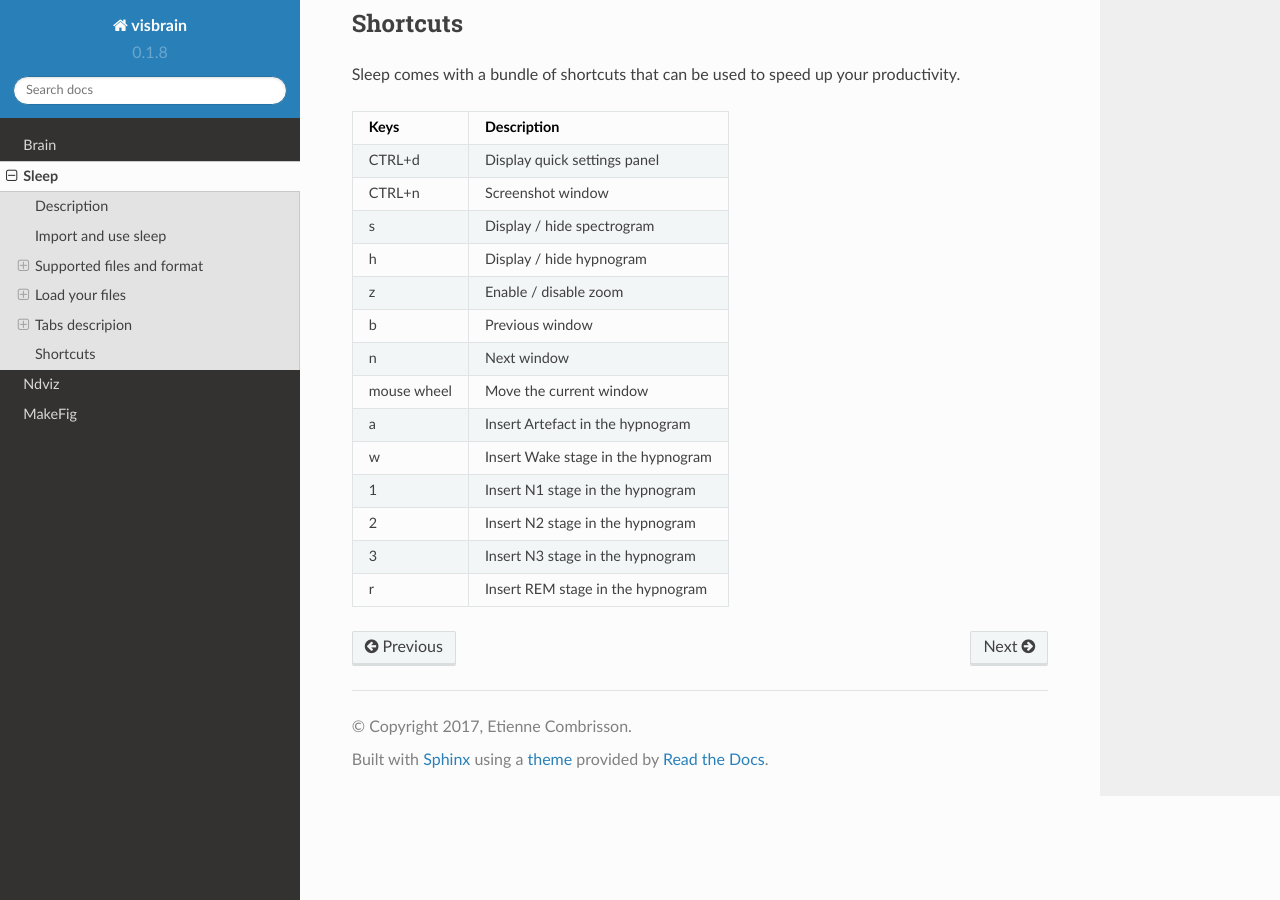
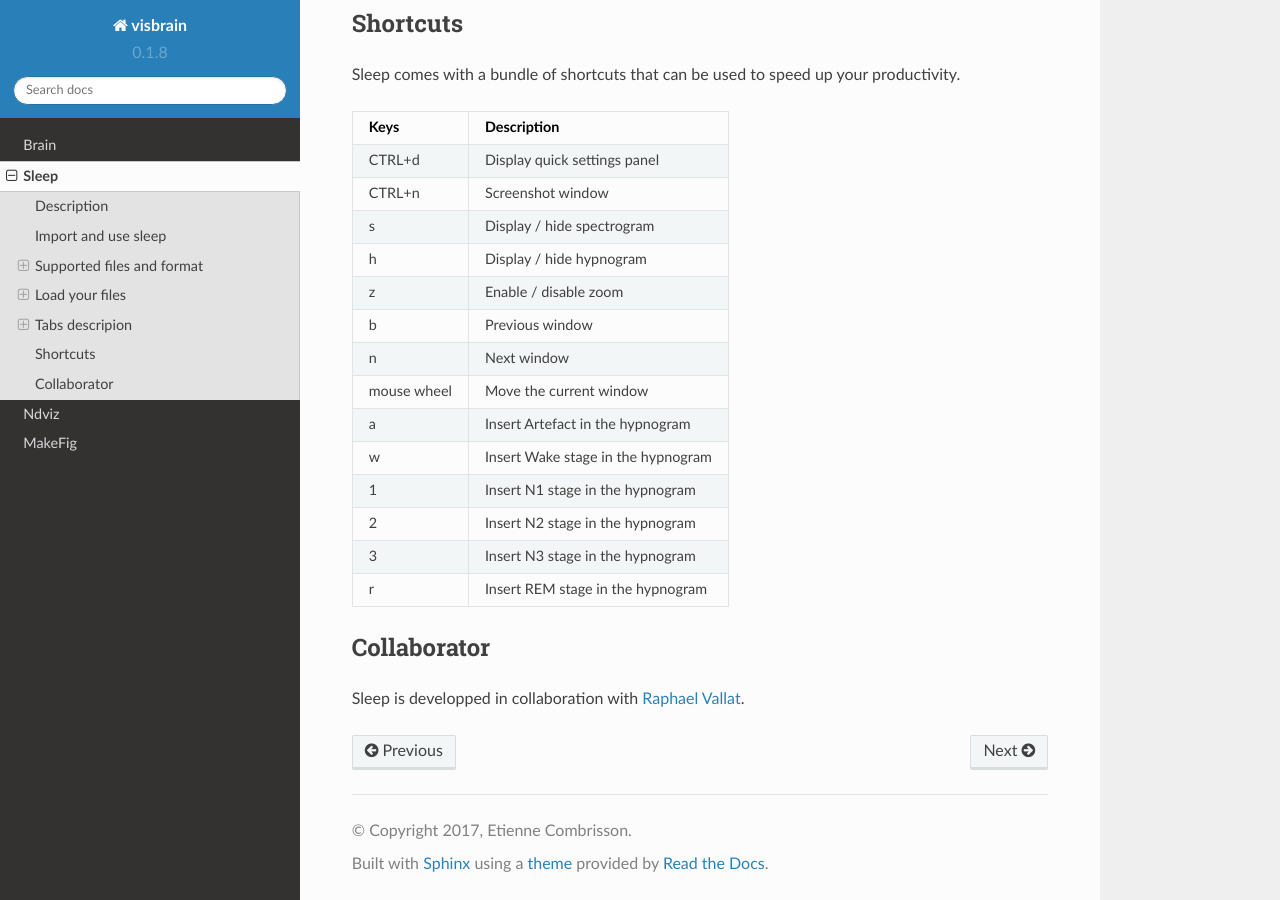
Before and after one commit to EtienneCmb/visbrain, a Sphinx documentation site: the page built from docs/sleep.rst, in a window 1280 px wide and 900 px high, scrolled down 12905 px. Built offline with Sphinx 7.4.7 and the Read the Docs theme 2.0.0, drawn with Linux system fonts in a browser that asks for light colours.

Commit message:
updated doc + todo

```diff
--- a/docs/sleep.rst
+++ b/docs/sleep.rst
@@ -397,3 +397,9 @@ w                       Insert Wake stage in the hypnogram
 3                       Insert N3 stage in the hypnogram
 r                       Insert REM stage in the hypnogram
 ==============          ==================================================================================
+
+Collaborator
+---------
+
+Sleep is developped in collaboration with `Raphael Vallat
+<https://raphaelvallat.github.io/>`_.
```
Also changed, not shown: 1 other file.
